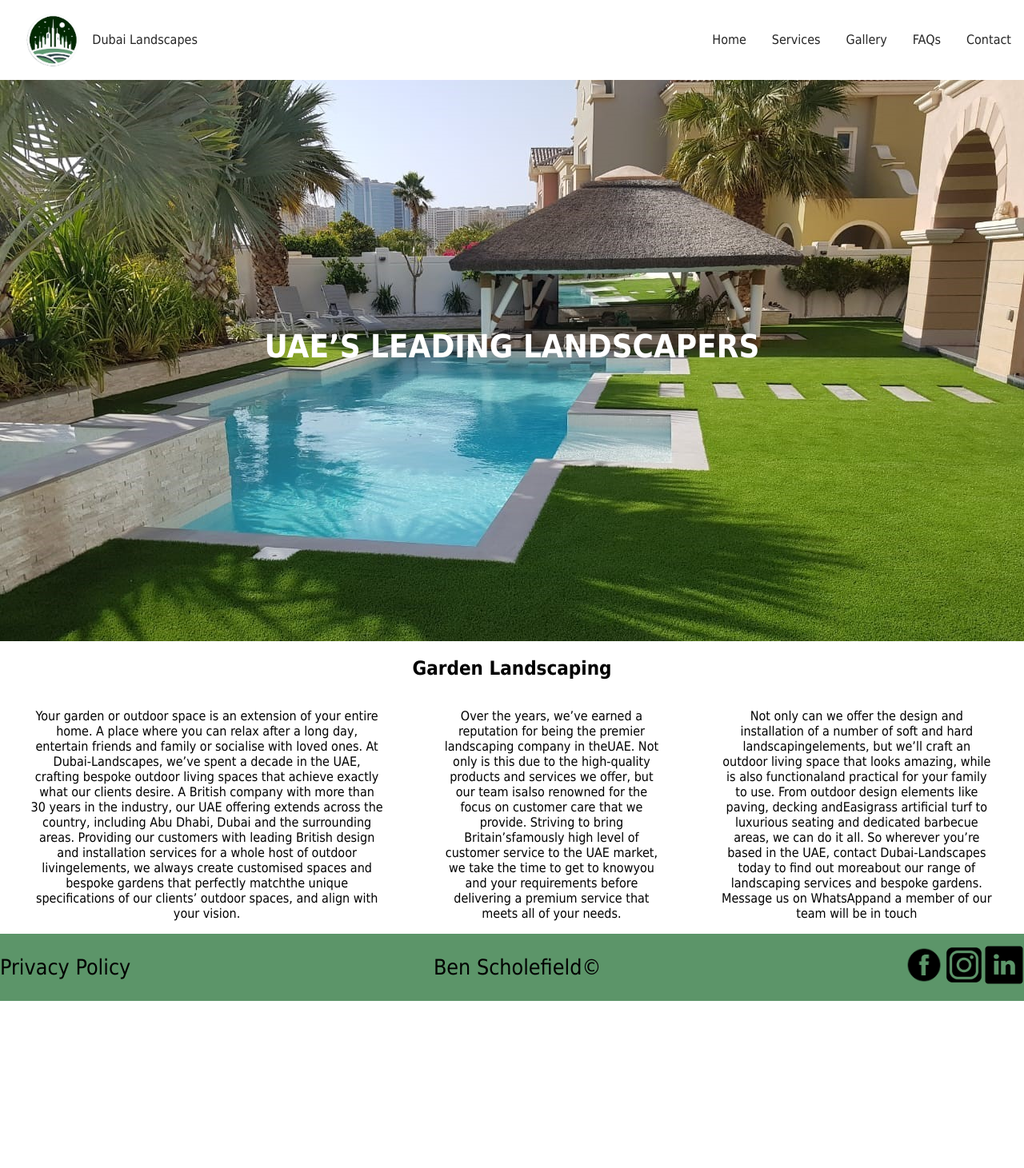
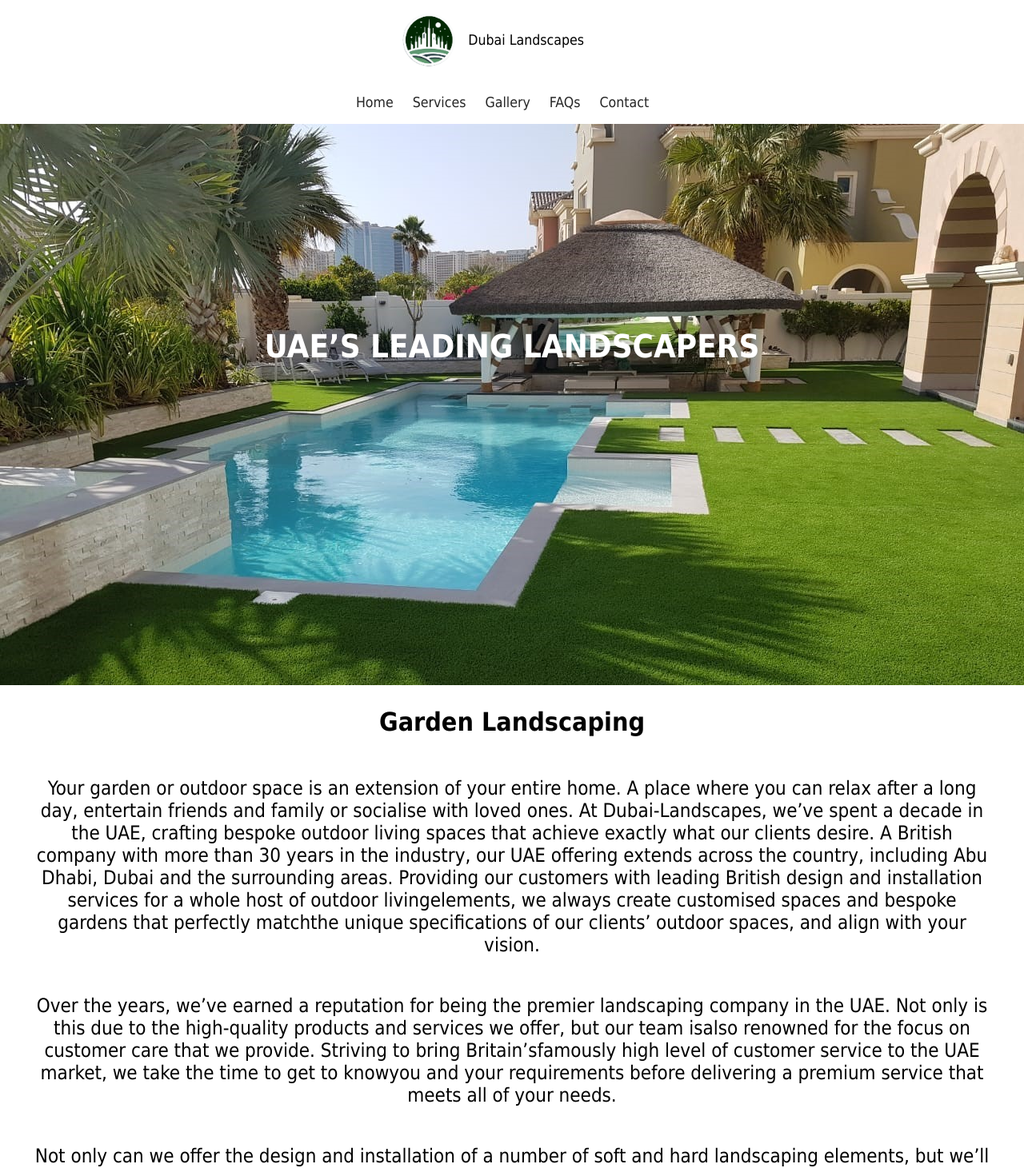
Before and after one commit to rowdysquirrel23/large_portfolio_3159, a React (Create React App) app in the folder large_task/: page / in a window 1280 px wide. Shown: the top 1461 px of the page at 80% size. Before the commit the page ends 1252 px from the top, so only its background shows below. Built offline with nearby package versions, Linux system fonts and the light colour scheme.

Commit message:
File structure updated + styling added for home page

```diff
--- a/large_task/src/footer/footer.css
+++ b/large_task/src/components/footer/footer.css
@@ -7,8 +7,8 @@
     }
 
 .social_media img{
-    width: 50px;
-    height: 50px;
+    width: 40px;
+    height: 40px;
     object-fit: cover;
 
 }
--- a/large_task/src/footer/footer.js
+++ b/large_task/src/components/footer/footer.js
@@ -1,7 +1,7 @@
 import React from "react";
-import facebook from '../assets/facebook.png';
-import instagram from '../assets/instagram.png';
-import linkedin from '../assets/linkedin.png';
+import facebook from '../../assets/facebook.png';
+import instagram from '../../assets/instagram.png';
+import linkedin from '../../assets/linkedin.png';
 
 export default function Footer() {
     return (
--- a/large_task/src/navbar/nav.css
+++ b/large_task/src/components/navbar/nav.css
@@ -1,9 +1,9 @@
 .nav{
     display: flex;
-    justify-content: space-between;
+    flex-direction: column;
     align-items: center;
-    padding: 0 1rem;
-    font-size: 1rem;
+    font-size: 1.1rem;
+    padding-right: 5%;
   }
   .logo_name{
     display: flex;
@@ -16,7 +16,7 @@
   .nav ul {
     list-style: none;
     display: flex;
-    gap: 2rem;
+    gap: 1.5rem;
   }
   .nav a {
     text-decoration: none;
--- a/large_task/src/navbar/navbar.js
+++ b/large_task/src/components/navbar/navbar.js
@@ -1,12 +1,13 @@
 import {Link, useMatch, useResolvedPath} from 'react-router-dom';
-import logo from '../assets/dubai_logo.png';
+import logo from '../../assets/dubai_logo.png';
 
 export default function Navbar() {
     //const path = window.location.pathname
     return (<nav className="nav">
         <div className='logo_name'>
         <img src={logo} alt='Logo  which is a blend of green and white that features simple depictions of high rise buildings'></img>
-        <Link to="/" className="dubai-landscapes"> Dubai Landscapes</Link>
+        {/* <Link to="/" className="dubai-landscapes"> Dubai Landscapes</Link> */}
+        <p>Dubai Landscapes</p>
         </div>
         <ul>
             <ActiveLink to="/">Home</ActiveLink>
--- a/large_task/src/pages/home/home.css
+++ b/large_task/src/pages/home/home.css
@@ -11,6 +11,9 @@ body{
     width: 100%;
     height: auto
 }
+h2{
+    font-size: 2rem;
+}
 .home_hero{
     position: absolute;
     top: 50%;
@@ -19,13 +22,20 @@ body{
     color: white; /* Set text color */
     font-size: 2.5rem;
 }
-
-.main_content{
-    display: flex;
-    text-align: center;
+@media (max-width: 768px) {
+    .home_hero {
+        font-size: 1.5rem; /* Decrease font size for smaller screens */
+        top: 30%; /* Adjust top position for better placement on mobile */
+    }
 }
 h2{
     text-align: center;
+}
+.main_content{
+    display: flex;
+    flex-direction: column;
+    text-align: center;
+    font-size: 1.5rem;
 }
 .initial_text{
     padding-left: 3%;
@@ -34,6 +44,7 @@ h2{
 .second_text{
     padding-left: 3%;
     padding-right: 3%;
+    /* color: #5C9569; */
 }
 .third_text{
     padding-left: 3%;
--- a/large_task/src/pages/home/homePage.js
+++ b/large_task/src/pages/home/homePage.js
@@ -21,14 +21,14 @@ export default function Home(){
                     we always create customised spaces and bespoke gardens that perfectly matchthe unique specifications of our clients’ outdoor spaces, and align with your vision.
                     </p>
                     {/* <img className='image_3' src={tool_image} alt='Icon of a gardening tool'></img> */}
-                    <p className='second_text'>Over the years, we’ve earned a reputation for being the premier landscaping company in theUAE.
+                    <p className='second_text'>Over the years, we’ve earned a reputation for being the premier landscaping company in the UAE.
                     Not only is this due to the high-quality products and services we offer, but our team isalso renowned for the focus on customer care that we provide.
                     Striving to bring Britain’sfamously high level of customer service to the UAE market, we take the time to get to knowyou and your requirements before delivering a premium service that meets all of your needs.
                     </p>
-                    <p className='third_text'>Not only can we offer the design and installation of a number of soft and hard landscapingelements, but we’ll craft an outdoor living space that looks amazing, while is also functionaland practical for your family to use.
-                    From outdoor design elements like paving, decking andEasigrass artificial turf to luxurious seating and dedicated barbecue areas, we can do it all.
-                    So wherever you’re based in the UAE, contact Dubai-Landscapes today to find out moreabout our range of landscaping services and bespoke gardens.
-                    Message us on WhatsAppand a member of our team will be in touch
+                    <p className='third_text'>Not only can we offer the design and installation of a number of soft and hard landscaping elements, but we’ll craft an outdoor living space that looks amazing, while is also functional and practical for your family to use.
+                    From outdoor design elements like paving, decking and Easigrass artificial turf to luxurious seating and dedicated barbecue areas, we can do it all.
+                    So wherever you’re based in the UAE, contact Dubai-Landscapes today to find out more about our range of landscaping services and bespoke gardens.
+                    Message us on WhatsApp and a member of our team will be in touch
                     </p>
                 </section>
             </body>
```
Also changed, not shown: large_task/src/App.js (+4 -4 lines).
